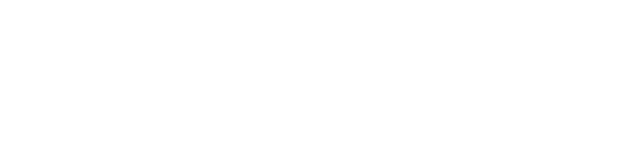
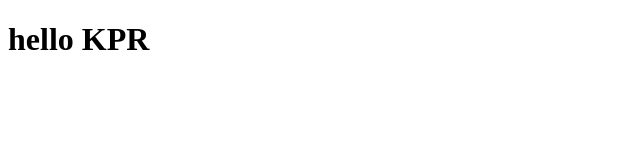
Before and after one commit to dharaniravikumar/KPR2025, a plain HTML site: page index.html in a window 1280 px wide. Shown: the whole page, without its empty margins (0-640 px from the left). Drawn offline with Linux system fonts and the light colour scheme.

Commit message:
add index.html

```diff
--- a/index.html
+++ b/index.html
@@ -6,6 +6,7 @@
     <title>Document</title>
 </head>
 <body>
+    <h1>hello KPR</h1>
 
 </body>
 </html>
```
